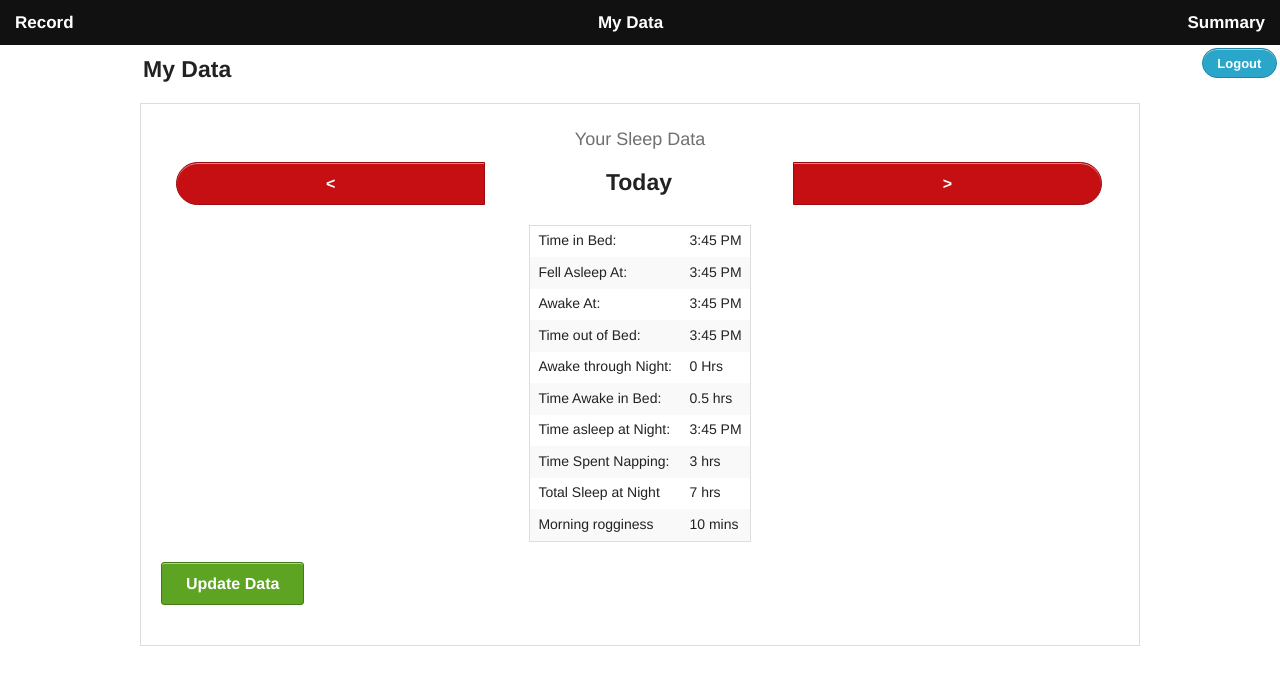
After one commit to Hongxia/SleepAssistant, a Django app: template WebServer/SleepAssistant/apps/journal/templates/my_data.html in a window 1280 px wide. The commit adds this page. Shown: the top 685 px of the page. Run offline with Django 3.2, Linux system fonts and the light colour scheme; the template is opened without the code that fills it: most values are stand-ins (such as "Sample title", 1, 10 or a date in 2020).

Commit message:
added shaurya views

```diff
--- /dev/null
+++ b/WebServer/SleepAssistant/apps/journal/templates/my_data.html
@@ -0,0 +1,78 @@
+{% extends "phone_base.html" %}
+
+{% block title %}
+Sign up
+{% endblock %}
+
+{% block content %}
+    <div class="row">
+        <!-- <div style="display:inline-block;" class="small-12 columns"> -->
+         <div style="padding-left:3px;"><h4> My Data </h4></div>
+        <!-- </div> -->
+
+        <form id="signup_form" method="post" action="{% url 'account_signup' %}" class="custom">
+            {% csrf_token %}
+            {% if redirect_field_value %}
+                <input type="hidden" name="{{ redirect_field_name }}" value="{{ redirect_field_value }}" />
+            {% endif %}
+            <fieldset>
+
+                <div class="small-12 columns">
+                    <h5 style="text-align: center;" class="subheader">Your Sleep Data</h5>
+                </div><div class="small-12 columns">
+                    <ul class="button-group round even-3">
+                      <li><a href="#" class="button alert"><</a></li>
+                      <li><h4 style="text-align:center;">Today</h4></li>
+                      <li><a href="#" class="button alert">></a></li>
+                    </ul>
+                </div>
+
+                <table align="center" >
+                    <tbody>
+                        <tr>
+                            <td>Time in Bed:</td>
+                            <td> 3:45 PM </td>
+                        </tr>
+                        <tr>
+                            <td>Fell Asleep At:</td>
+                            <td> 3:45 PM </td>
+                        </tr>
+                        <tr>
+                            <td>Awake At:</td>
+                            <td> 3:45 PM </td>
+                        </tr>
+                        <tr>
+                            <td>Time out of Bed:</td>
+                            <td> 3:45 PM </td>
+                        </tr>
+                        <tr>
+                            <td>Awake through Night:</td>
+                            <td> 0 Hrs </td>
+                        </tr>
+                        <tr>
+                            <td>Time Awake in Bed:</td>
+                            <td> 0.5 hrs </td>
+                        </tr>
+                        <tr>
+                            <td>Time asleep at Night:</td>
+                            <td> 3:45 PM </td>
+                        </tr>
+                        <tr>
+                            <td>Time Spent Napping:</td>
+                            <td> 3 hrs </td>
+                        </tr>
+                        <tr>
+                            <td>Total Sleep at Night</td>
+                            <td> 7 hrs </td>
+                        </tr>
+                        <tr>
+                            <td>Morning rogginess</td>
+                            <td> 10 mins </td>
+                        </tr>
+                    </tbody>
+                </table>
+                <div class="center"><a href="#" class="button medium success radius">Update Data</a></div>
+            </fieldset>
+        </form>
+    </div>
+{% endblock %}
--- a/WebServer/SleepAssistant/templates/phone_base.html
+++ b/WebServer/SleepAssistant/templates/phone_base.html
@@ -18,10 +18,31 @@
 	<script src="{% static 'foundation/js/vendor/custom.modernizr.js' %}"></script>
 </head>
 
-
 <body>
 	<!-- body content here -->
 	{% block header %}
+		<nav style="margin-bottom:3px;" class="top-bar">
+			<ul class="left">
+				<li class="name">
+				<h1><a href="#1">Record</a></h1>
+				</li>
+			</ul>
+			<ul class="right">
+				<li class="name">
+				<h1><a href="#2">Summary</a></h1>
+				</li>
+			</ul>
+
+		<div style="width:100%">
+			<div class="center">
+				<div style="text-align:center" class="name">
+					<h1><a href="#3">My Data</a></h1>
+				</div>
+			</div>
+		</div>
+
+		</nav>
+		<div style="margin-right:3px;" class="right"><a style="margin-bottom:2px;" href="#" class="small button round">Logout</a></div>
 	{% endblock %}
 
 	<div class="container">
```
Also changed, not shown: WebServer/SleepAssistant/apps/journal/templates/summary.html (added, +35 -0 lines), 1 other file.
